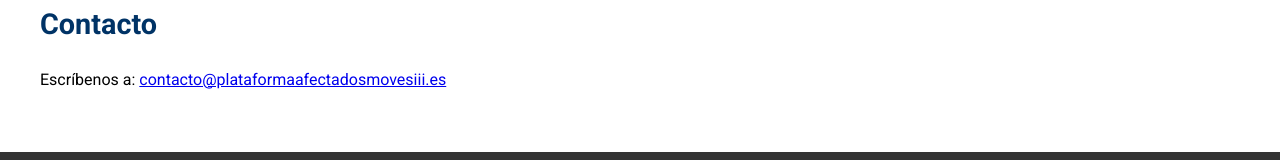
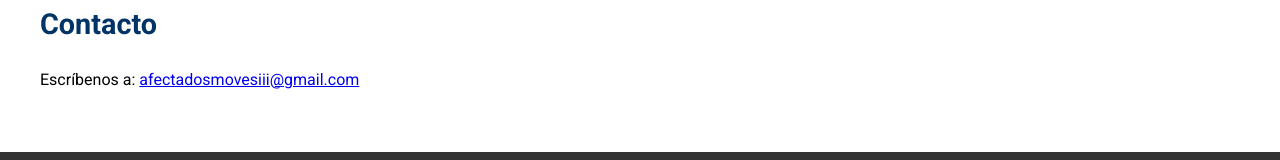
Before and after one commit to ndamian10/AfectadosMovesIII, a plain HTML site: page index.html in a window 1280 px wide. Shown: the part 2822-2982 px from the top of the page. Drawn offline with Linux system fonts and the light colour scheme.

Commit message:
Update index.html

```diff
--- a/index.html
+++ b/index.html
@@ -123,7 +123,7 @@
         </section>
         <section id="contact">
             <h2>Contacto</h2>
-            <p>Escríbenos a: <a href="mailto:contacto@plataformaafectadosmovesiii.es">contacto@plataformaafectadosmovesiii.es</a></p>
+            <p>Escríbenos a: <a href="mailto:afectadosmovesiii@gmail.com">afectadosmovesiii@gmail.com</a></p>
         </section>
         <!-- Sección de "últimas actualizaciones" puede añadirse aquí -->
     </main>
```
